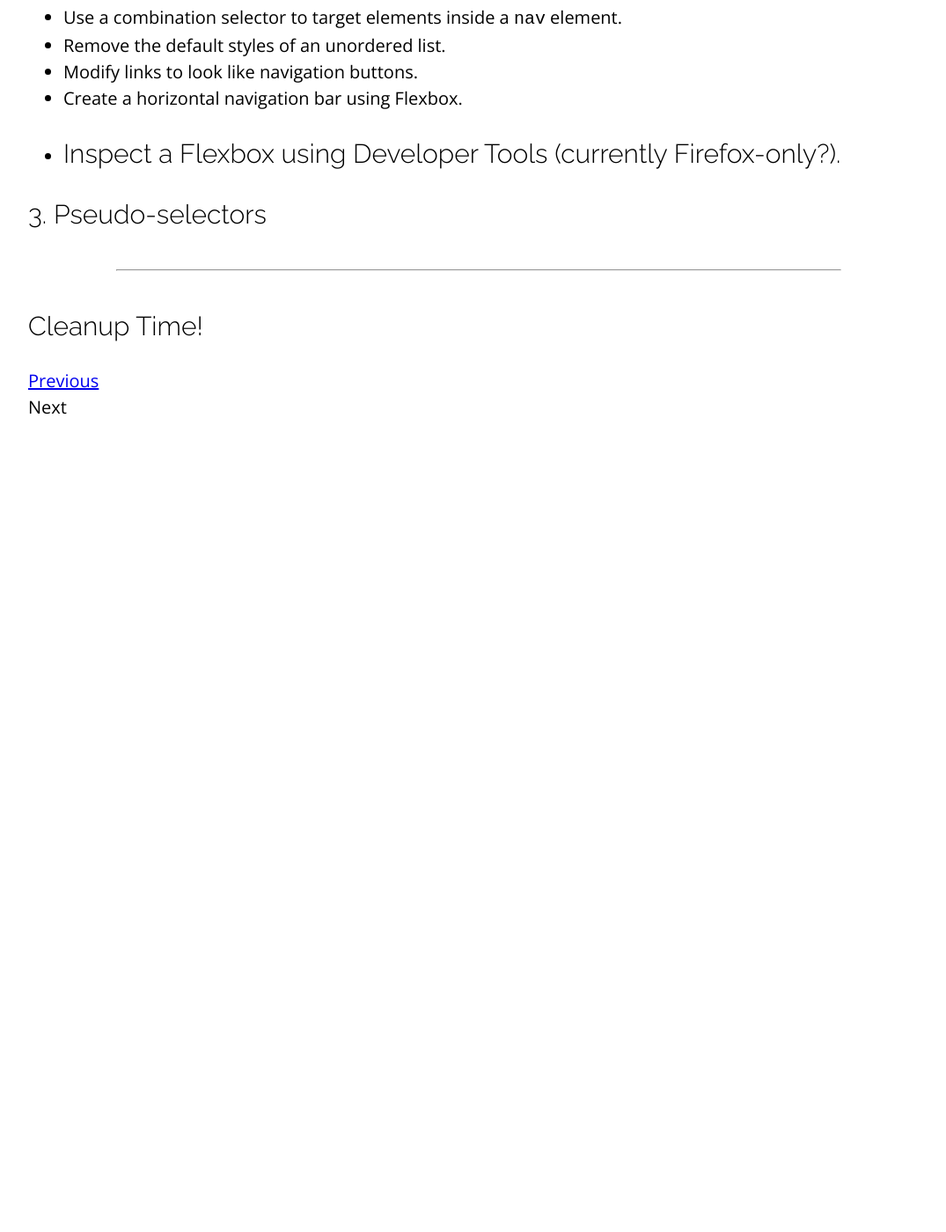
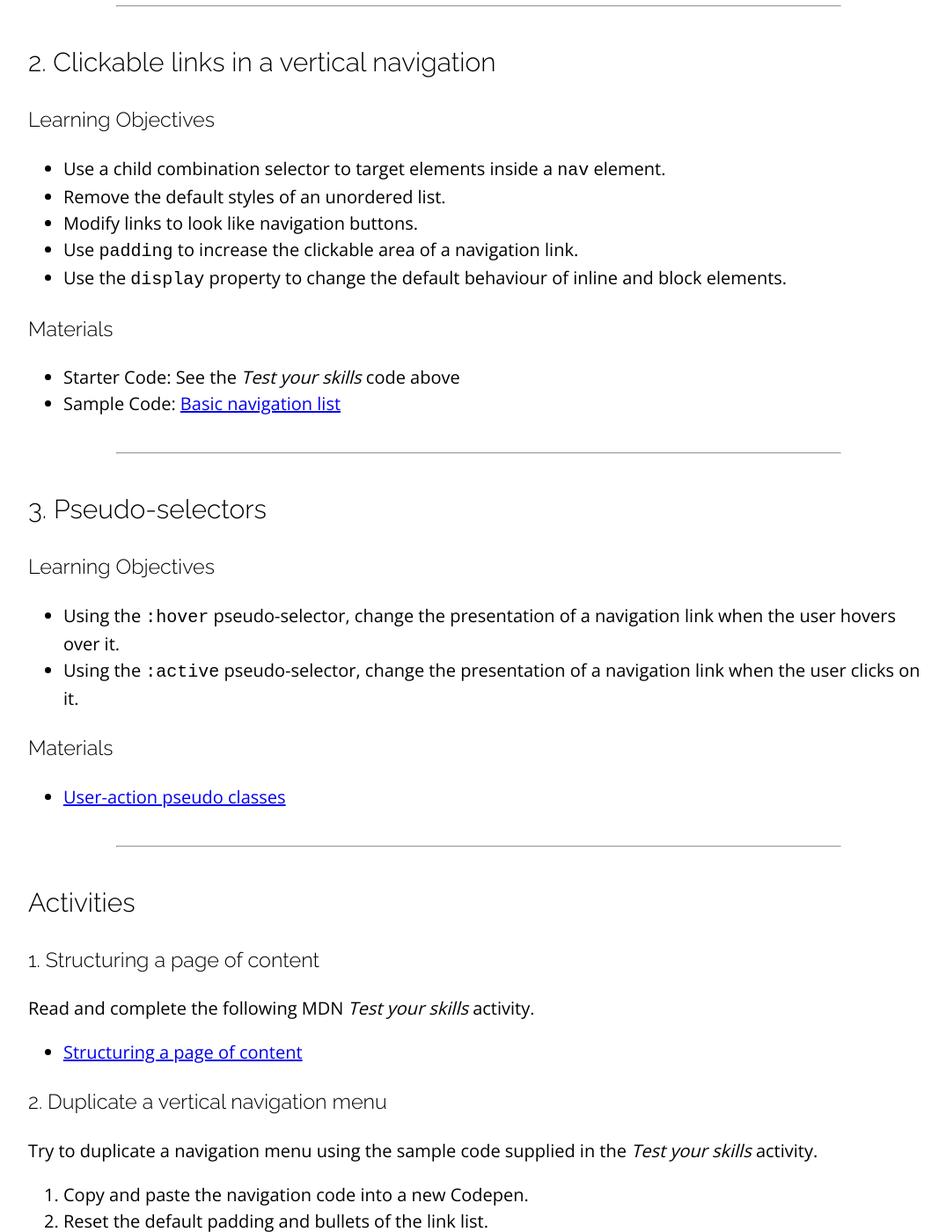
Before and after one commit to sait-wbdv/winter-2021, a Jekyll site: the page built from _posts/2021-01-22-structure-nav-images.md, in a window 1280 px wide and 1400 px high, scrolled down 1629 px. Shown: the whole window at 88% size, without its empty margins (96-1171 px from the left). Built offline with Jekyll 4.4.1, drawn with Linux system fonts in a browser that asks for light colours; nearby versions of some CDN libraries; before the commit the page ends 2127 px from its top, so only the background shows below that; some of the changed text lies outside the part shown.

Commit message:
added W2F

```diff
--- a/_posts/2021-01-22-structure-nav-images.md
+++ b/_posts/2021-01-22-structure-nav-images.md
@@ -24,22 +24,55 @@ categories: cpnt260
 ## 1. Page Structure
 ### Learning Objectives
 - Discuss common web page structures.
-- Compare modern semantic elements and non-semantic wrappers.
+- Compare semantic elements to non-semantic wrappers.
+- Discuss the relationship of semantic elements to ARIA roles.
 - Define divitis.
+- Demonstrate decendant and child combination selectors.
+
+### Materials
+- MDN: [Document and Website structure](https://developer.mozilla.org/en-US/docs/Learn/HTML/Introduction_to_HTML/Document_and_website_structure)
 
 ---
 
-## 2. Horiontal Navigation
+## 2. Clickable links in a vertical navigation
 ### Learning Objectives
-- Use a combination selector to target elements inside a `nav` element.
+- Use a child combination selector to target elements inside a `nav` element.
 - Remove the default styles of an unordered list.
 - Modify links to look like navigation buttons.
-- Create a horizontal navigation bar using Flexbox.
-- Inspect a Flexbox using Developer Tools (currently Firefox-only?).
+- Use `padding` to increase the clickable area of a navigation link.
+- Use the `display` property to change the default behaviour of inline and block elements.
+
+### Materials
+- Starter Code: See the _Test your skills_ code above
+- Sample Code: [Basic navigation list](https://codepen.io/browsertherapy/pen/XWjwJGL)
+
 ---
 
 ## 3. Pseudo-selectors
+### Learning Objectives
+- Using the `:hover` pseudo-selector, change the presentation of a navigation link when the user hovers over it.
+- Using the `:active` pseudo-selector, change the presentation of a navigation link when the user clicks on it.
+
+### Materials
+- [User-action pseudo classes](https://developer.mozilla.org/en-US/docs/Learn/CSS/Building_blocks/Selectors/Pseudo-classes_and_pseudo-elements#user-action_pseudo_classes)
+
+---
+
+## Activities
+### 1. Structuring a page of content
+Read and complete the following MDN _Test your skills_ activity.
+- [Structuring a page of content](https://developer.mozilla.org/en-US/docs/Learn/HTML/Introduction_to_HTML/Structuring_a_page_of_content)
+
+### 2. Duplicate a vertical navigation menu
+Try to duplicate a navigation menu using the sample code supplied in the _Test your skills_ activity.
+1. Copy and paste the navigation code into a new Codepen.
+2. Reset the default padding and bullets of the link list.
+4. Search for an example of a vertical navigation menu online (the navigation behind hamburger menus is often vertical) that you think you can duplicate.
+    - How much `padding` needs to be added to the `a` element?
+    - What colours are used? How do you find this information? What elements are the colours applied to?
+    - What other design elements are needed? What CSS properties are needed to create them?
 
 ---
 
 ## Cleanup Time!
+- Submit today's Codepen to the Dailies section (in Assessments) in Brightspace.
```
